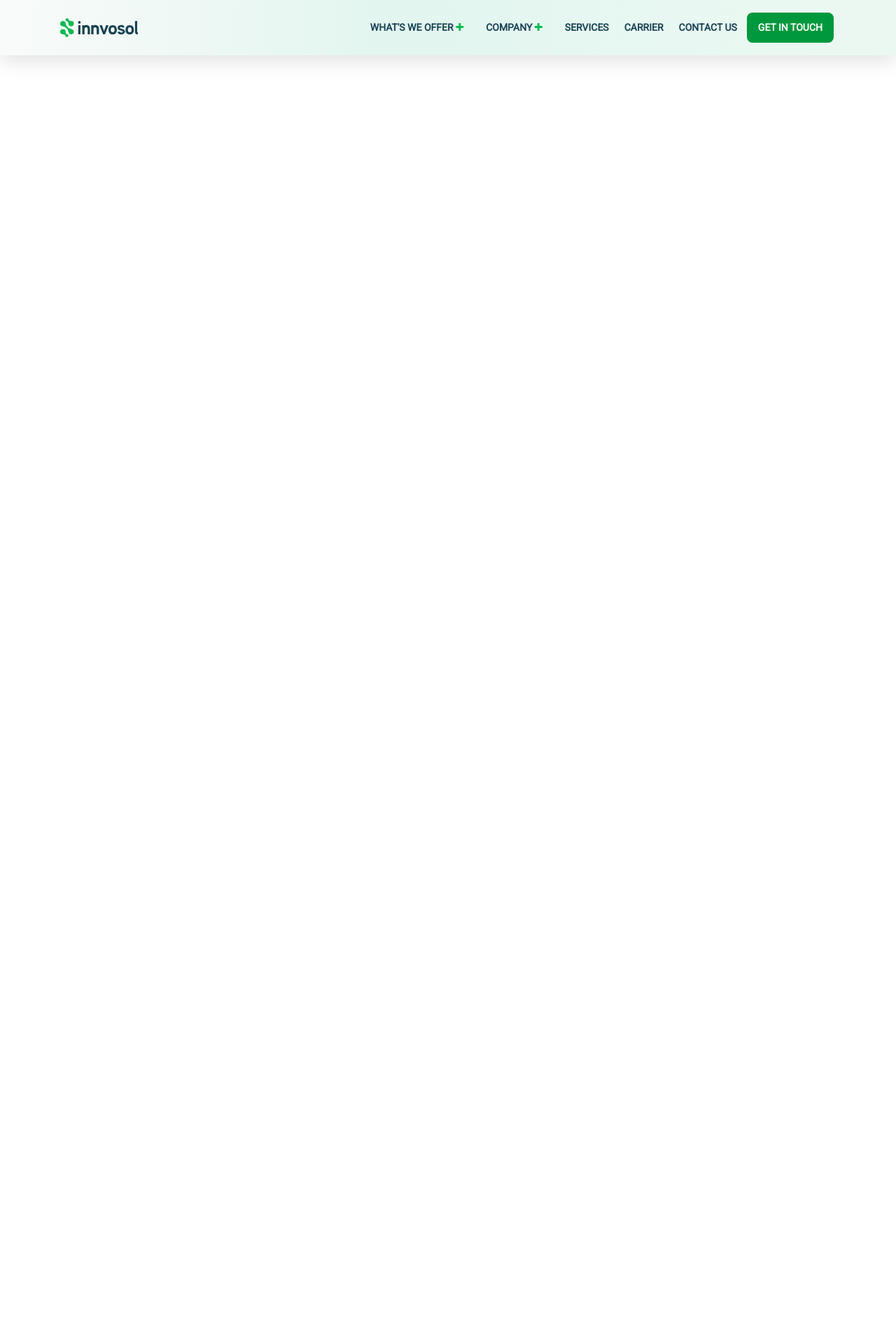
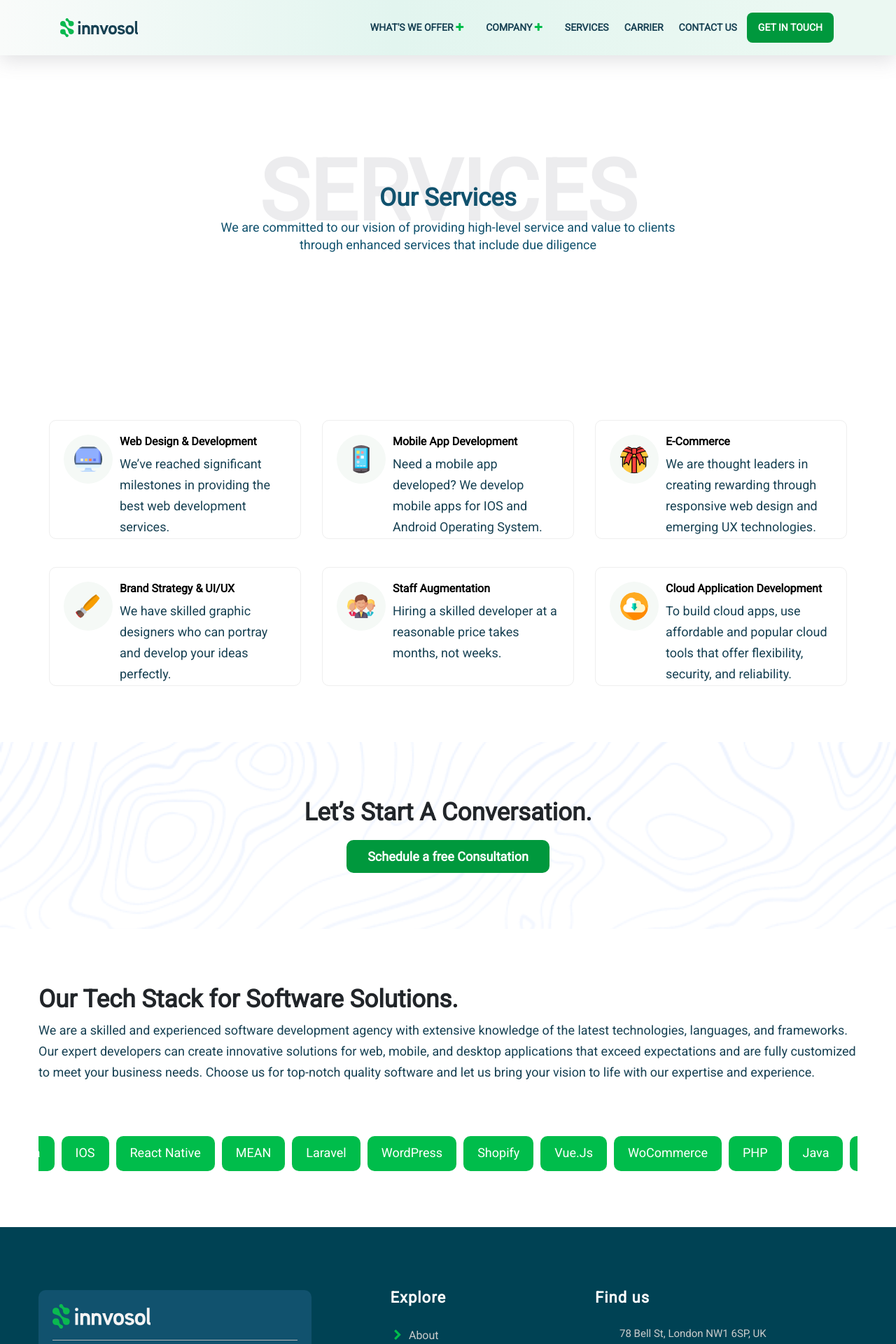
Before and after one commit to BasharatAliKing/innvosol-project, a React (Create React App) app: page /Services in a window 1280 px wide. Shown: the top 1920 px of the page at 70% size. Before the commit the page ends 800 px from the top, so only its background shows below. Built offline with nearby package versions, Linux system fonts and the light colour scheme; some icons are missing.

Commit message:
Services page added

```diff
--- a/src/App.js
+++ b/src/App.js
@@ -3,7 +3,7 @@ import { BrowserRouter as Router,Routes,Route } from 'react-router-dom';
 import "./Utilities/App.css";
 import Navbar from './Layouts/Navbar';
 import Home from './Pages/Home';
-import Services from './Pages/Services';
+import Services from "./Pages/Services";
 import Carrier from './Pages/Carrier';
 import Contact from './Pages/Contact';
 import About from './Pages/About';
@@ -16,6 +16,9 @@ export default function App() {
      <Navbar/>
         <Routes>
           <Route exact path='/' element={<Home/>} ></Route>
+          <Route exact path='/Home' element={<Home/>} ></Route>
+
+          <Route exact path='/Services' element={<Services/>} ></Route>
         </Routes>
      </Router>
     </>
--- a/src/Layouts/Navbar.jsx
+++ b/src/Layouts/Navbar.jsx
@@ -17,7 +17,7 @@ export default function Navbar() {
     <>
     <div id='header'className={navbar ? "active" :" navbars"} >
       <div className="container">
-      <nav class="navbar navbar-expand-lg ">
+      <nav class="navbar navbar-expand-lg navbar-light">
   <img class="navbar-brand" src={process.env.PUBLIC_URL+"./main-logo.svg"} alt="My-Pic"  />
   <button class="navbar-toggler" type="button" data-toggle="collapse" data-target="#navbarSupportedContent" aria-controls="navbarSupportedContent" aria-expanded="false" aria-label="Toggle navigation">
     <span class="navbar-toggler-icon"></span>
--- a/src/Pages/Services.jsx
+++ b/src/Pages/Services.jsx
@@ -0,0 +1,100 @@
+import React from 'react';
+import ServiceCards from '../Components/ServiceCards';
+import MainHeading from '../Components/MainHeading';
+import MainPara from '../Components/MainPara';
+import "../Utilities/Services.css";
+import ButtonOne from '../Components/ButtonOne';
+import Footer from '../Layouts/Footer';
+export default function Services() {
+  return (
+    <>
+      {/* Section services */}
+      <section id="Services">
+        <div className="container">
+          <div className="row">
+            <div className="col-12 main-services">
+              <h1 className='below-heading'>Services</h1>
+              <MainHeading mainheading="Our Services" />
+              <MainPara mainpara="We are committed to our vision of providing high-level service and value to clients through enhanced services that include due diligence"/>
+              </div>
+              <div className="col-lg-4 col-md-6">
+                <ServiceCards img={process.env.PUBLIC_URL+"./desktop.png"} title="Web Design & Development" para="We’ve reached significant milestones in providing the best web development services." />
+              </div>
+              <div className="col-lg-4 col-md-6">
+                <ServiceCards img={process.env.PUBLIC_URL+"./smartphone.png"} title="Mobile App Development" para="Need a mobile app developed? We develop mobile apps for IOS and Android Operating System." />
+              </div>
+              <div className="col-lg-4 col-md-6">
+                <ServiceCards img={process.env.PUBLIC_URL+"./giftbox.png"} title="E-Commerce" para="We are thought leaders in creating rewarding through responsive web design and emerging UX technologies." />
+              </div>
+              <div className="col-lg-4 col-md-6">
+                <ServiceCards img={process.env.PUBLIC_URL+"./paint-brush.png"} title="Brand Strategy & UI/UX" para="We have skilled graphic designers who can portray and develop your ideas perfectly." />
+              </div>
+              <div className="col-lg-4 col-md-6">
+                <ServiceCards img={process.env.PUBLIC_URL+"./man.png"} title="Staff Augmentation" para="Hiring a skilled developer at a reasonable price takes months, not weeks." />
+              </div>
+              <div className="col-lg-4 col-md-6">
+                <ServiceCards img={process.env.PUBLIC_URL+"./cloud-computing.png"}title="Cloud Application Development" para="To build cloud apps, use affordable and popular cloud tools that offer flexibility, security, and reliability." />
+              </div>
+                    </div>
+                      </div>
+        </section>
+
+        {/* Conversation section */}
+        <section id="conversation">
+            <div className="container">
+                <div className="row">
+                    <div className="col-12">
+                    <MainHeading mainheading="Let’s Start A Conversation."/>
+                                <ButtonOne btnOne="Schedule a free Consultation" />
+                    </div>
+                </div>
+            </div>
+        </section>
+        {/* services tech */}
+        <section id="services-tech">
+            <div className="container">
+                <div className="row">
+                    <MainHeading mainheading="Our Tech Stack for Software Solutions."/>
+                    <MainPara mainpara="We are a skilled and experienced software development agency with extensive knowledge of the latest technologies, languages, and frameworks. Our expert developers can create innovative solutions for web, mobile, and desktop applications that exceed expectations and are fully customized to meet your business needs. Choose us for top-notch quality software and let us bring your vision to life with our expertise and experience."/>
+                    <div className="slider">
+          <div className="slide">
+            <div className="item">PHP</div>
+            <div className="item">Java</div>
+            <div className="item">IOS</div>
+            <div className="item">React Native</div>
+            <div className="item">MEAN</div>
+            <div className="item">Laravel</div>
+            <div className="item">WordPress</div>
+            <div className="item">Shopify</div>
+            <div className="item">Vue.Js</div>
+            <div className="item">WoCommerce</div>
+            <div className="item">PHP</div>
+            <div className="item">Java</div>
+            <div className="item">IOS</div>
+            <div className="item">React Native</div>
+            <div className="item">MEAN</div>
+            <div className="item">Laravel</div>
+            <div className="item">WordPress</div>
+            <div className="item">Shopify</div>
+            <div className="item">Vue.Js</div>
+            <div className="item">WoCommerce</div>
+            <div className="item">PHP</div>
+            <div className="item">Java</div>
+            <div className="item">IOS</div>
+            <div className="item">React Native</div>
+            <div className="item">MEAN</div>
+            <div className="item">Laravel</div>
+            <div className="item">WordPress</div>
+            <div className="item">Shopify</div>
+            <div className="item">Vue.Js</div>
+            <div className="item">WoCommerce</div>
+          </div>
+          </div>
+                </div>
+            </div>
+        </section>
+          {/* Footer section */}
+          <Footer/>
+    </>
+  )
+}
--- a/src/Utilities/App.css
+++ b/src/Utilities/App.css
@@ -2,6 +2,12 @@
     font-family: 'Playfair Display', serif;
 font-family: 'Poppins', sans-serif;
 font-family: 'Roboto', sans-serif;
+}
+:root{
+    --lightgreen:#00db2d;
+    --secondarygreen:#028329;
+    --primarygreen:#0ab950;
+    --primaryblue:#11526e;
 }
 .container{
     padding: 80px 0px;
--- /dev/null
+++ b/src/Utilities/Services.css
@@ -0,0 +1,88 @@
+
+#Services .below-heading{
+    position: absolute;
+    z-index: -1;
+    color: #0B0C2214;
+    font-size: 120px;
+    font-weight: 600;
+    text-transform: uppercase;
+    margin-top: -85px;
+}
+#Services .main-services{
+    color: var(--primaryblue);
+    display: flex;
+    flex-direction: column;
+    height: 60vh;
+    align-items: center;
+    justify-content: center;
+}
+/* #Services h1{
+    margin-top: 50px;
+} */
+#Services .main-services p{
+    width: 60%;
+    text-align: center;
+    color: var(--primaryblue);
+    line-height: 25px;
+}
+#conversation{
+    text-align: center;
+    background: url(/public//bg-hero.png)no-repeat center center/cover;
+}
+
+#services-tech .slider{
+    margin-top: 60px;
+    position: relative;
+    overflow: hidden;
+}
+#services-tech .slide{
+    display: flex;
+    flex-direction: row;
+    width: calc(250px * 40);
+    animation: scroll 40s linear infinite;
+    overflow: hidden;
+}
+@keyframes scroll{
+    0%{
+        transform: translateX(0);
+    }100%{
+       transform: translateX(calc(-100px *10));
+    }
+}
+#services-tech .slider .item{
+    background-color: #00bd4b;
+    color: #fff;
+    font-size: 18px;
+    padding: 10px 20px;
+    border-radius: 10px;
+    margin: 0px 5px;
+    height: 50px;
+}
+@media(max-width:992px){
+    #Services .below-heading {
+        margin-top: -115px;
+    }
+    #Services .main-services p {
+        width: 100%;
+    }
+}
+@media(max-width:576px){
+    #Services{
+        padding: 0px 20px;
+    }
+    #conversation{
+        padding: 0px 20px;
+    }
+    #services-tech{
+        padding: 0px 20px;
+    }
+    #services-tech .row {
+        margin-right: 0px;
+        margin-left: 0px;
+    }
+    #Services .below-heading {
+        font-size: 70px;
+        margin-top: -90px;
+    }
+
+}
```
